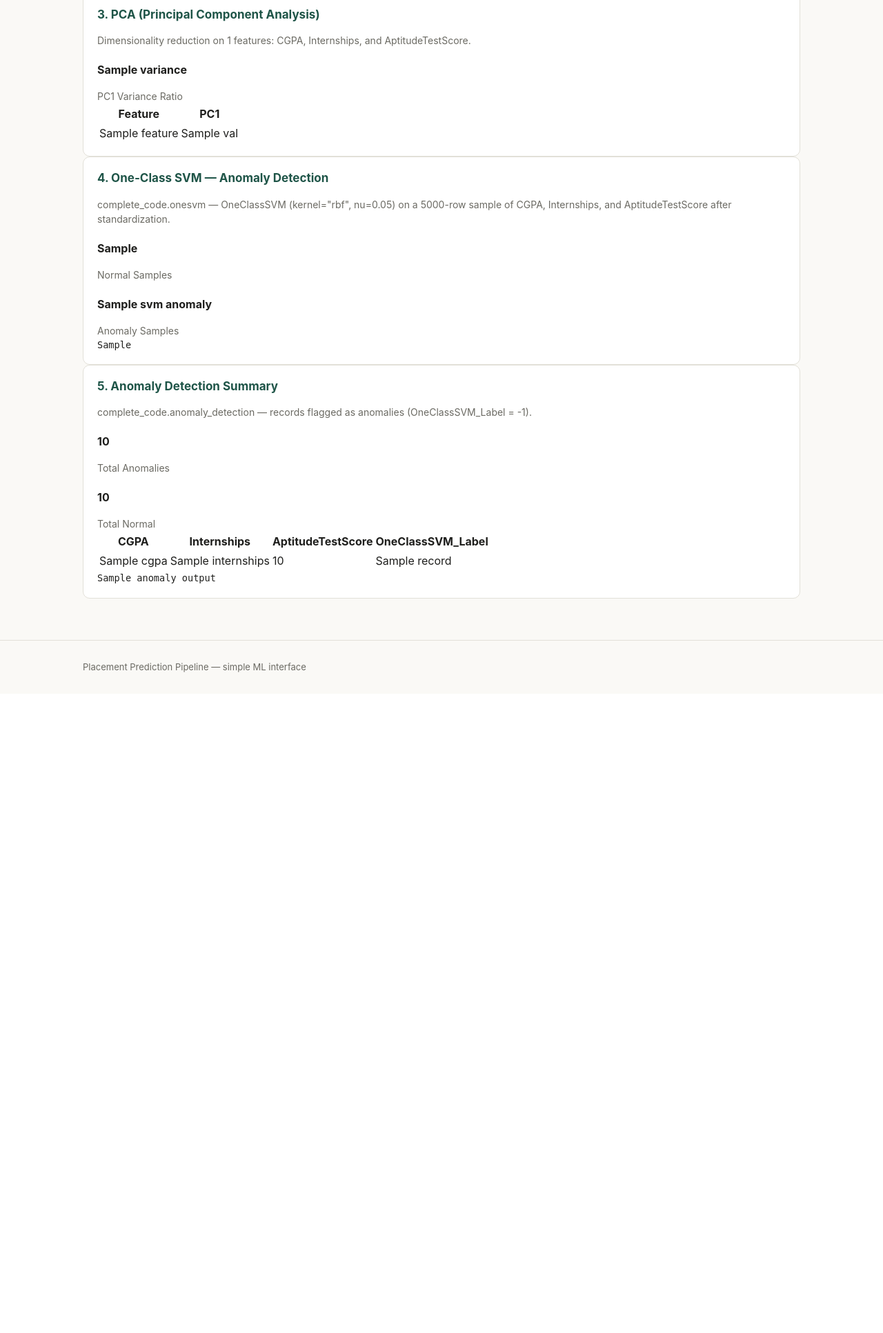
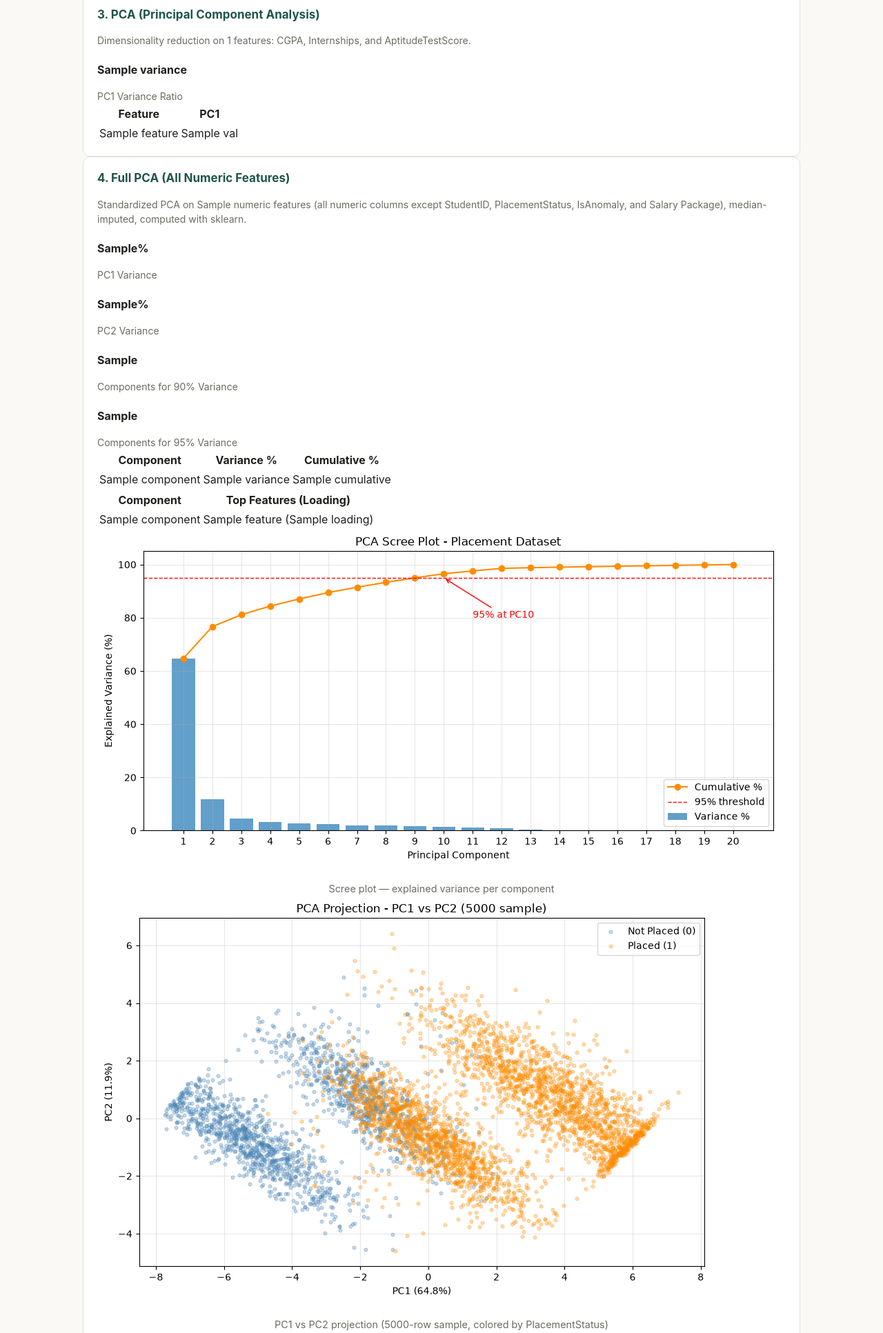
Before and after one commit to tejaphanideeptopula/PlacementPrediction, a Flask app: template templates/unsupervised-learning.html in a window 1280 px wide. Shown: the part 806-2739 px from the top of the page at 69% size. Before the commit the page ends 1781 px from the top, so only its background shows below. Run offline with Flask 3, Linux system fonts and the light colour scheme; the template is opened without the code that fills it: most values are stand-ins (such as "Sample title", 1, 10 or a date in 2020); parts of the project's set-up code (start-up, migrations or seed data) failed here and were passed over.

Commit message:
Add full PCA analysis: standalone script + unsupervised page section

```diff
--- a/app.py
+++ b/app.py
@@ -4,11 +4,16 @@ import os
 import re
 from contextlib import redirect_stdout
 
+import numpy as np
+import pandas as pd
+
 import matplotlib
 matplotlib.use("Agg")
 import matplotlib.pyplot as plt
 
 from flask import Flask, render_template, request
+
+import pca_analysis as pca_mod
 
 from models.load import load_data
 from models import eda as eda_module
@@ -768,6 +773,42 @@ def _compute_unsupervised(cleaned_df):
             .to_dict(orient="records")
         )
 
+    full_X, full_feats = pca_mod.get_feature_matrix(cleaned_df)
+    full_scaled = pca_mod.preprocess(full_X)
+    full_pca = pca_mod.run_pca(full_scaled)
+    full_var = full_pca.explained_variance_ratio_
+    full_cum = np.cumsum(full_var)
+
+    pca_full_table = [
+        {
+            "component": f"PC{i + 1}",
+            "variance": round(float(v) * 100, 2),
+            "cumulative": round(float(c) * 100, 2),
+        }
+        for i, (v, c) in enumerate(zip(full_var, full_cum))
+    ]
+
+    loadings_df = pd.DataFrame(
+        full_pca.components_.T,
+        index=full_feats,
+        columns=[f"PC{i + 1}" for i in range(full_pca.n_components_)],
+    )
+    pca_full_top_loadings = []
+    for i in range(min(5, full_pca.n_components_)):
+        col = f"PC{i + 1}"
+        top = loadings_df[col].abs().sort_values(ascending=False).head(3)
+        pca_full_top_loadings.append({
+            "component": col,
+            "features": [
+                {"name": feat, "loading": round(float(loadings_df.loc[feat, col]), 3)}
+                for feat in top.index
+            ],
+        })
+
+    full_scores = full_pca.transform(full_scaled)
+    pca_mod.plot_scree(full_pca)
+    pca_mod.plot_scatter(cleaned_df, full_scores, full_var)
+
     return {
         "km_centers": km_centers,
         "km_labels_count": km_labels_count,
@@ -786,6 +827,13 @@ def _compute_unsupervised(cleaned_df):
         "normal_total": normal_total,
         "anomaly_records": anomaly_records,
         "anomaly_output": anomaly_out.strip()[:2000],
+        "pca_full_features": len(full_feats),
+        "pca_full_pc1": round(float(full_var[0] * 100), 2),
+        "pca_full_pc2": round(float(full_var[1] * 100), 2),
+        "pca_full_n90": int(np.searchsorted(full_cum, 0.90) + 1),
+        "pca_full_n95": int(np.searchsorted(full_cum, 0.95) + 1),
+        "pca_full_table": pca_full_table,
+        "pca_full_top_loadings": pca_full_top_loadings,
     }
 
 
--- a/templates/unsupervised-learning.html
+++ b/templates/unsupervised-learning.html
@@ -281,14 +281,209 @@ Unsupervised Learning - Placement Prediction
 
 
 {# =========================================================
-   4. One-Class SVM (Anomaly Detection)
+   4. Full PCA (All Numeric Features)
    ========================================================= #}
 
 
 <div class="card">
 
     <h2>
-        4. One-Class SVM &mdash; Anomaly Detection
+        4. Full PCA (All Numeric Features)
+    </h2>
+
+    <p>
+        Standardized PCA on {{ pca_full_features }}
+        numeric features (all numeric columns
+        except StudentID, PlacementStatus,
+        IsAnomaly, and Salary Package),
+        median-imputed, computed with sklearn.
+    </p>
+
+    <div class="dataset-info">
+
+        <div class="info-box">
+
+            <h3>
+                {{ pca_full_pc1 }}%
+            </h3>
+
+            <p>
+                PC1 Variance
+            </p>
+
+        </div>
+
+        <div class="info-box">
+
+            <h3>
+                {{ pca_full_pc2 }}%
+            </h3>
+
+            <p>
+                PC2 Variance
+            </p>
+
+        </div>
+
+        <div class="info-box">
+
+            <h3>
+                {{ pca_full_n90 }}
+            </h3>
+
+            <p>
+                Components for 90% Variance
+            </p>
+
+        </div>
+
+        <div class="info-box">
+
+            <h3>
+                {{ pca_full_n95 }}
+            </h3>
+
+            <p>
+                Components for 95% Variance
+            </p>
+
+        </div>
+
+    </div>
+
+    <div class="info-box">
+
+        <table>
+
+            <thead>
+
+                <tr>
+
+                    <th>
+                        Component
+                    </th>
+
+                    <th>
+                        Variance %
+                    </th>
+
+                    <th>
+                        Cumulative %
+                    </th>
+
+                </tr>
+
+            </thead>
+
+            <tbody>
+
+                {% for row in pca_full_table %}
+
+                <tr>
+
+                    <td>
+                        {{ row.component }}
+                    </td>
+
+                    <td>
+                        {{ row.variance }}
+                    </td>
+
+                    <td>
+                        {{ row.cumulative }}
+                    </td>
+
+                </tr>
+
+                {% endfor %}
+
+            </tbody>
+
+        </table>
+
+    </div>
+
+    <div class="info-box">
+
+        <table>
+
+            <thead>
+
+                <tr>
+
+                    <th>
+                        Component
+                    </th>
+
+                    <th>
+                        Top Features (Loading)
+                    </th>
+
+                </tr>
+
+            </thead>
+
+            <tbody>
+
+                {% for pc in pca_full_top_loadings %}
+
+                <tr>
+
+                    <td>
+                        {{ pc.component }}
+                    </td>
+
+                    <td>
+                        {% for f in pc.features %}
+                            {{ f.name }} ({{ f.loading }}){% if not loop.last %}, {% endif %}
+                        {% endfor %}
+                    </td>
+
+                </tr>
+
+                {% endfor %}
+
+            </tbody>
+
+        </table>
+
+    </div>
+
+    <div class="chart-box">
+
+        <img src="{{ url_for('static', filename='plots/pca_scree.png') }}"
+             alt="PCA scree plot">
+
+        <p style="text-align: center; font-size: 0.9rem;">
+            Scree plot &mdash; explained variance per component
+        </p>
+
+    </div>
+
+    <div class="chart-box">
+
+        <img src="{{ url_for('static', filename='plots/pca_scatter.png') }}"
+             alt="PCA PC1 vs PC2 scatter">
+
+        <p style="text-align: center; font-size: 0.9rem;">
+            PC1 vs PC2 projection (5000-row sample,
+            colored by PlacementStatus)
+        </p>
+
+    </div>
+
+</div>
+
+
+{# =========================================================
+   5. One-Class SVM (Anomaly Detection)
+   ========================================================= #}
+
+
+<div class="card">
+
+    <h2>
+        5. One-Class SVM &mdash; Anomaly Detection
     </h2>
 
     <p>
@@ -344,14 +539,14 @@ Unsupervised Learning - Placement Prediction
 
 
 {# =========================================================
-   5. Anomaly Records
+   6. Anomaly Records
    ========================================================= #}
 
 
 <div class="card">
 
     <h2>
-        5. Anomaly Detection Summary
+        6. Anomaly Detection Summary
     </h2>
 
     <p>
```
Also changed, not shown: pca_analysis.py (added, +186 -0 lines), static/plots/pca_scatter.png (added), static/plots/pca_scree.png (added), 1 other file.
